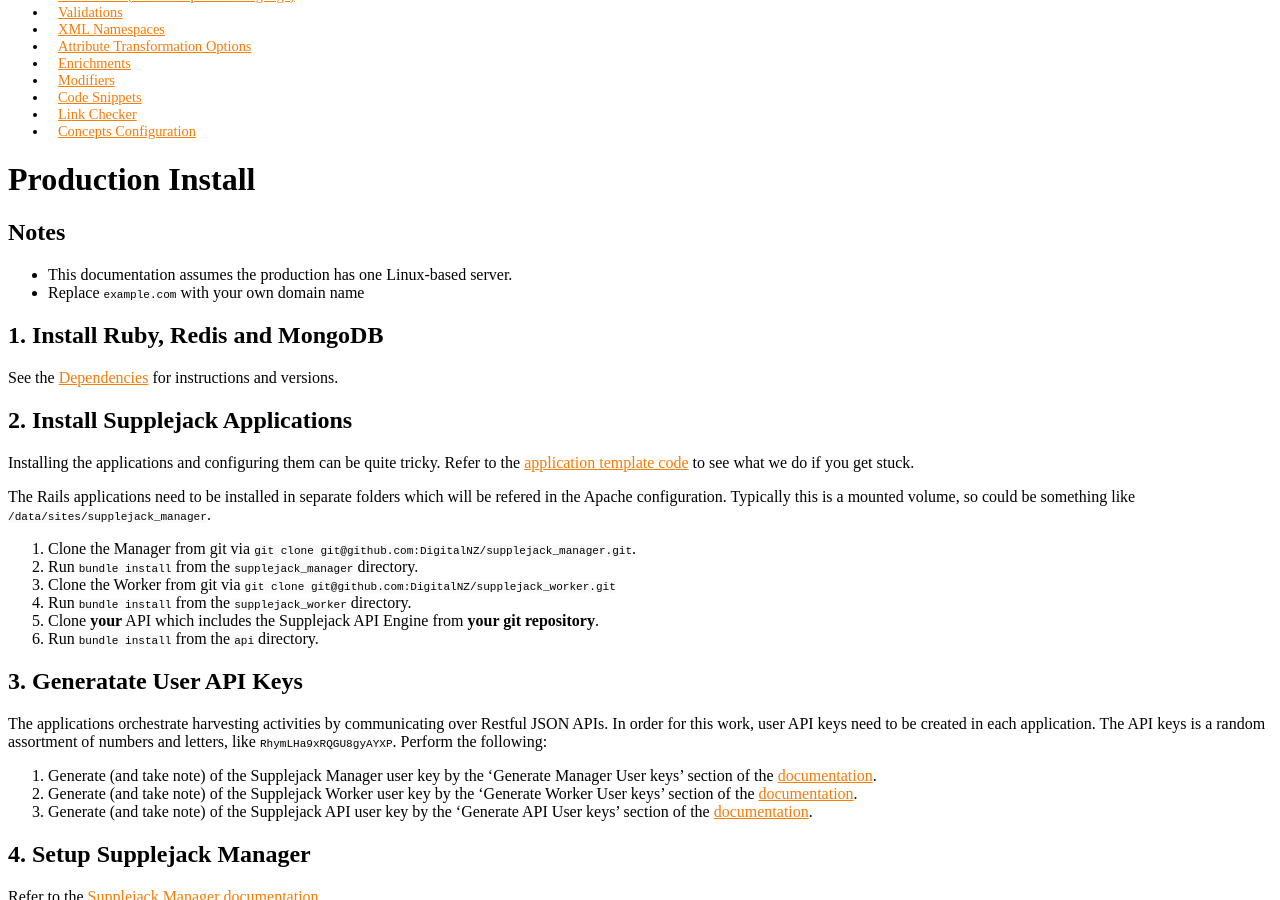
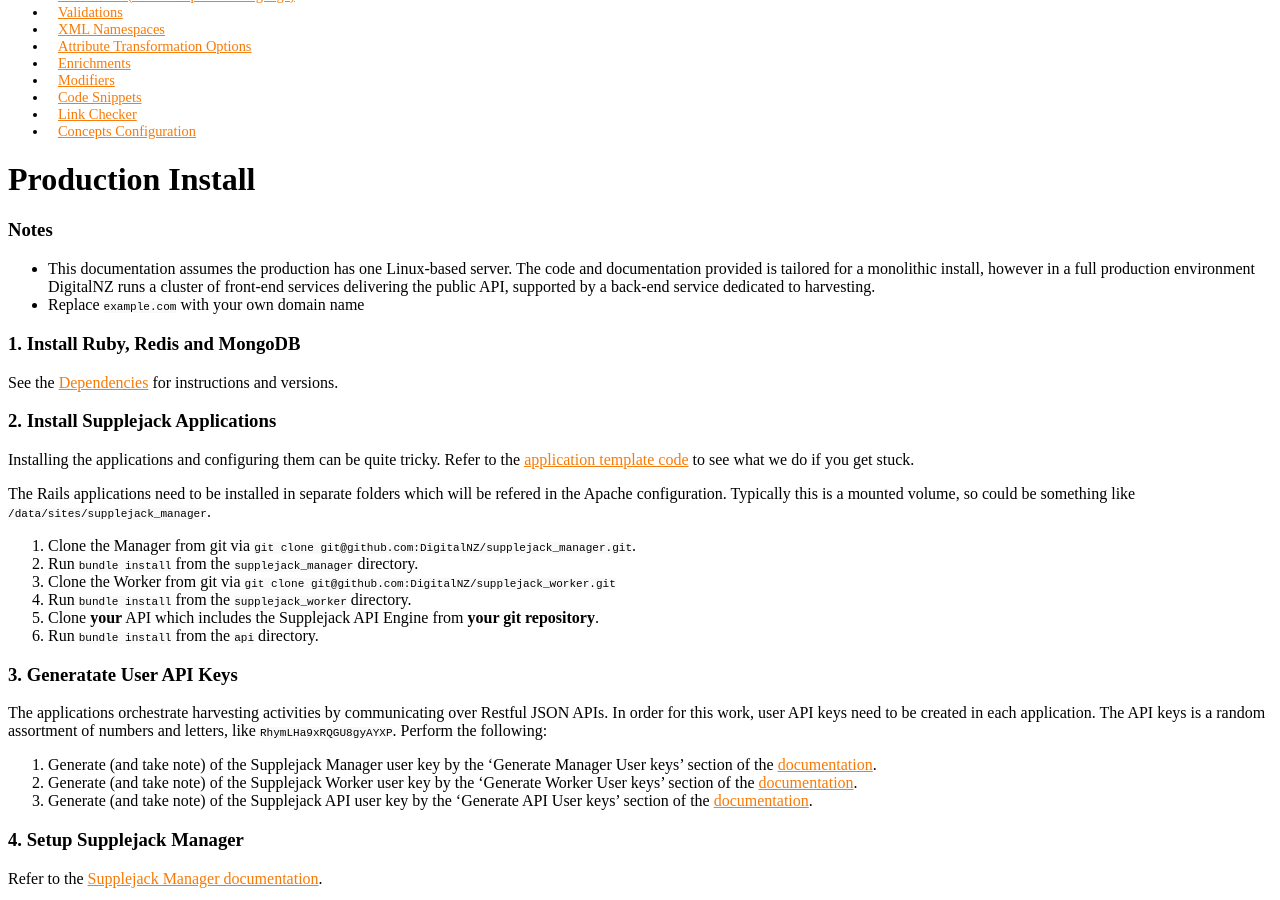
Before and after one commit to DigitalNZ/supplejack, a Jekyll site: the page built from _posts/2014-07-23-production-install.md, in a window 1280 px wide and 900 px high, scrolled down 542 px. Built offline with Jekyll 4.4.1, drawn with Linux system fonts in a browser that asks for light colours; Markdown is read by kramdown in place of the engine named in the settings; a style sheet for code colours, icons or effects is not loaded.

Commit message:
Update 2014-07-23-production-install.md

````diff
--- a/_posts/2014-07-23-production-install.md
+++ b/_posts/2014-07-23-production-install.md
@@ -6,15 +6,15 @@
 order: 3
 ---
 
-## Notes
-* This documentation assumes the production has one Linux-based server.
+### Notes
+* This documentation assumes the production has one Linux-based server. The code and documentation provided is tailored for a monolithic install, however in a full production environment DigitalNZ runs a cluster of front-end services delivering the public API, supported by a back-end service dedicated to harvesting.
 * Replace `example.com` with your own domain name
 
-## 1. Install Ruby, Redis and MongoDB
+### 1. Install Ruby, Redis and MongoDB
 
 See the [Dependencies](/supplejack/start/dependencies.html) for instructions and versions.
 
-## 2. Install Supplejack Applications
+### 2. Install Supplejack Applications
 
 Installing the applications and configuring them can be quite tricky. Refer to the [application template code](https://github.com/DigitalNZ/supplejack_installation/blob/master/supplejack_api_template.rb) to see what we do if you get stuck.
 
@@ -27,7 +27,7 @@
 1. Clone **your** API which includes the Supplejack API Engine from **your git repository**.
 1. Run `bundle install` from the `api` directory.
 
-## 3. Generatate User API Keys
+### 3. Generatate User API Keys
 
 The applications orchestrate harvesting activities by communicating over Restful JSON APIs. In order for this work, user API keys need to be created in each application. The API keys is a random assortment of numbers and letters, like `RhymLHa9xRQGU8gyAYXP`. Perform the following:
 
@@ -35,7 +35,7 @@
 1. Generate (and take note) of the Supplejack Worker user key by the 'Generate Worker User keys' section of the [documentation](/supplejack/start/supplejack-worker.html).
 1. Generate (and take note) of the Supplejack API user key by the 'Generate API User keys' section of the [documentation](/supplejack/start/supplejack-api.html).
 
-## 4. Setup Supplejack Manager
+### 4. Setup Supplejack Manager
 
 Refer to the [Supplejack Manager documentation](/supplejack/start/supplejack-manager.html).
 
@@ -43,7 +43,7 @@
 
 Note: You will need the Worker API key from 3.2. For the `WORKER_HOST` and `API_HOST` use the external address you intend to host these applications as, such as `worker.example.com` and `api.example.com`. We will setup this configuration in Apache later.
 
-## 5. Setup Supplejack Worker
+### 5. Setup Supplejack Worker
 
 Refer to the [Supplejack Worker documentation](/supplejack/start/supplejack-worker.html).
 
@@ -54,15 +54,15 @@
 
 Note: You will need the Manager API from 3.2. For the `MANAGER_HOST` and `API_HOST` use the external address you intend to host these applications as, such as `harvester.example.com` and `api.example.com`. We will setup this configuration in Apache later.
 
-## 6. Setup Supplejack API
+### 6. Setup Supplejack API
 
 There is nothing to configure for Supplejack API as the configuration is inside **your** API (which contains the `supplejack_api` engine). However, you may need to setup any configuration needed for your application.
 
-## 7. Install Java Development Kit (JDK)
+### 7. Install Java Development Kit (JDK)
 
 [Apache Solr](http://lucene.apache.org/solr/) requires a Java Runtime environment to be installed. Install Oracle JDK version `jdk-6u34` for your platform. See [Oracle's Website](http://www.oracle.com/technetwork/java/javasebusiness/downloads/java-archive-downloads-javase6-419409.html#jdk-6u34-oth-JPR) for details.
 
-## 8. Install Solr and Tomcat
+### 8. Install Solr and Tomcat
 
 [Apache Solr](http://lucene.apache.org/solr/) powers the search functions of the API. It needs to be installed inside a Java Servlet container for example [Apache Tomcat](http://tomcat.apache.org/). We use  and Tomcat.
 
@@ -71,7 +71,7 @@
 1. [Download](http://archive.apache.org/dist/lucene/solr/4.1.0/) Solr v`4.1.0`
 1. Follow [the instructions to install Solr inside Tomcat](https://wiki.apache.org/solr/SolrTomcat). When you get to the 'Installing Solr instances under Tomcat' section, use [our version of solrconfig.xml](https://github.com/DigitalNZ/supplejack_api/blob/master/spec/dummy/solr/collection1/conf/solrconfig.xml)
 
-## 9. Install and configure Apache with Passenger
+### 9. Install and configure Apache with Passenger
 
 1. Install Apache if not already installed.
 1. Install the [Phusion Passenger module](https://www.phusionpassenger.com/) into Apache to run Rails applications.
@@ -176,7 +176,7 @@
 </VirtualHost>
 ```
 
-## 10. Run Thin servers for the API
+### 10. Run Thin servers for the API
 
 [Thin](http://code.macournoyer.com/thin/) is a lightweight Ruby web server. We suggest that you run 8 `thin` worker processes to handle API traffic:
 
@@ -186,7 +186,7 @@
 
 Note: API traffic isn't handled by Apache, it just provides a reverse proxy.
 
-## 11. Install HAProxy
+### 11. Install HAProxy
 
 [HAProxy](http://www.haproxy.org/) is a HTTP load-balancer. We use it to distribute the load across the 8 `thin` instances we created above, exposing them a single server running on port `81`.
 
@@ -212,13 +212,13 @@
   server thin8197 127.0.0.1:8197 weight 1 check
 ```
 
-## 12. Networking
+### 12. Networking
 
 1. You may need to configure firewalls to allow you to access services and hosts
 1. You might need to configure DNS servers or `/etc/hosts` to allow you to access hosts as names, such as `api.example.com`
 1. Note that the Supplejack Manager is called the 'harvester' when it's deployed as it's frontend to all harvesting.
 
-## 13. Testing
+### 13. Testing
 
 1. Ensure MongoDB running via `mongo`
 1. Ensure Solr is running at http://api.example.com:8080
````
